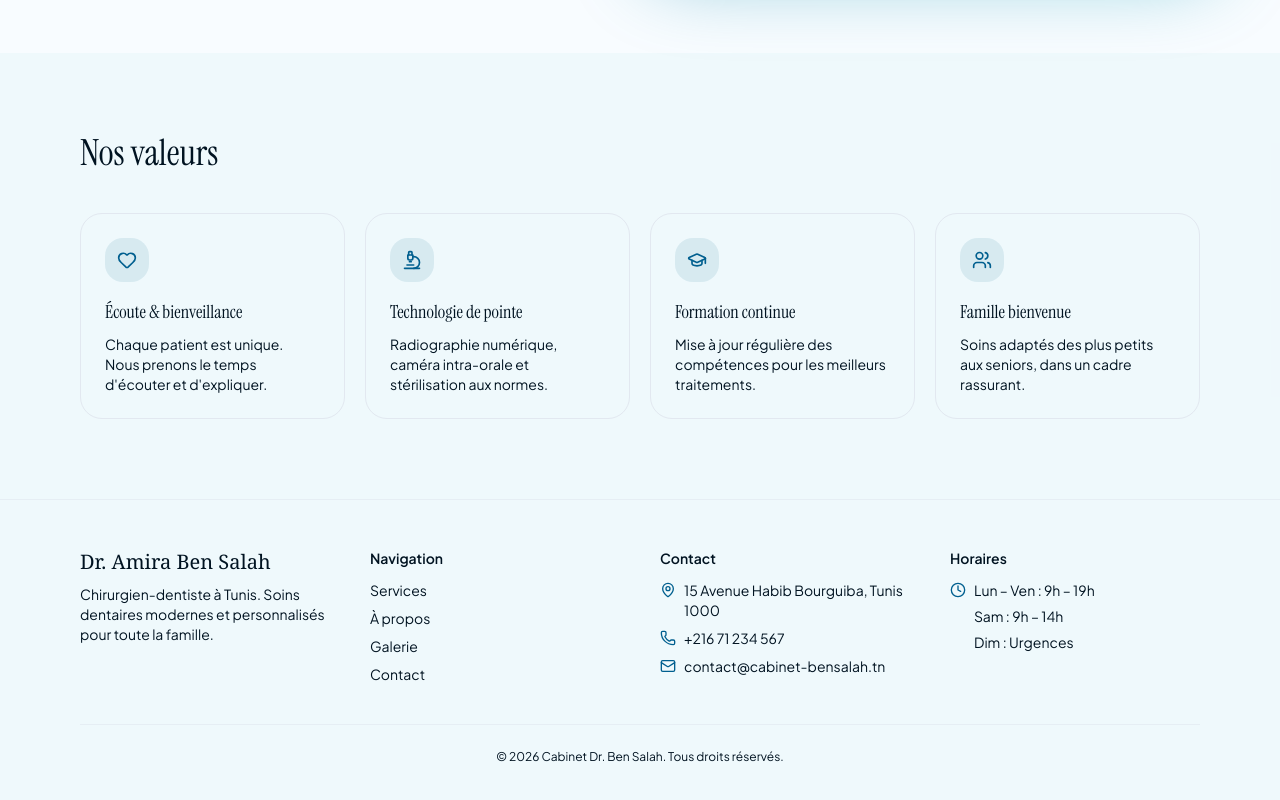
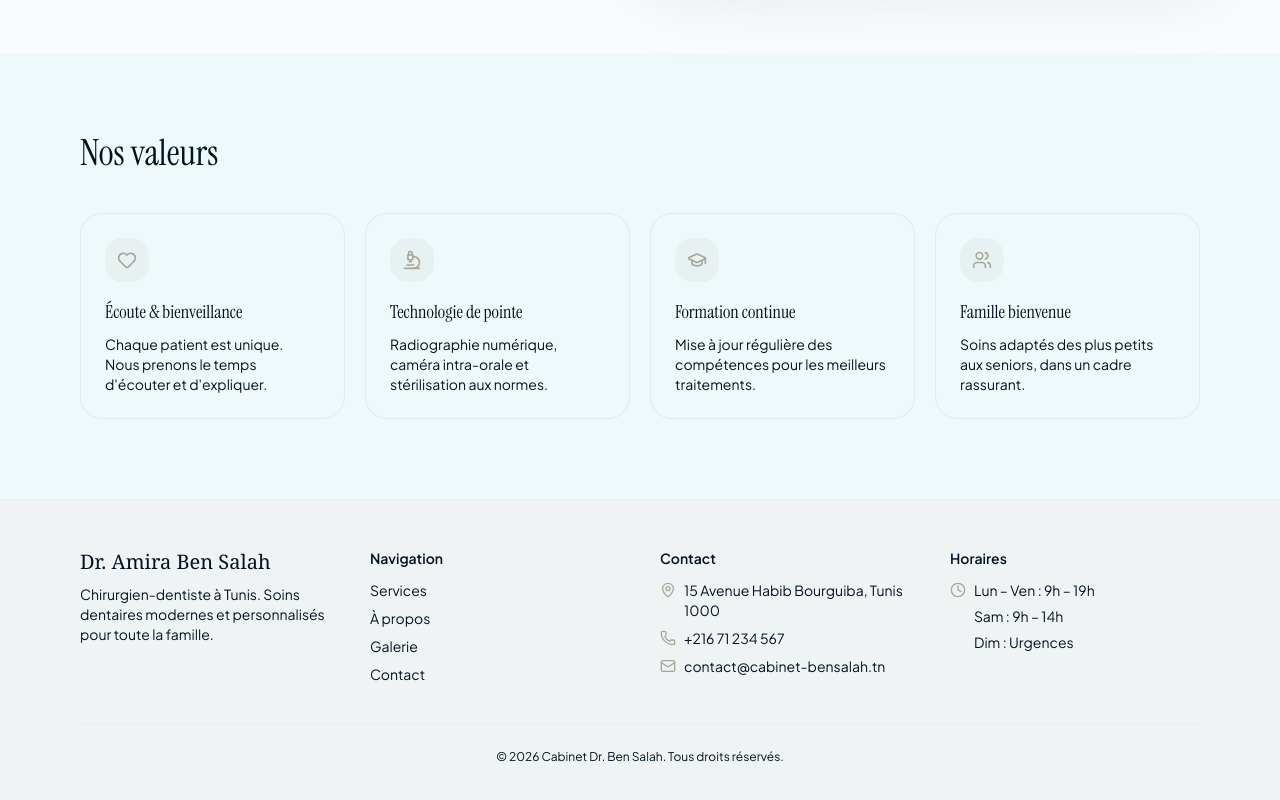
Before and after one commit to Yesserabedlmoujib/dentist-showcase-website, a React (Vite) app: page /about in a window 1280 px wide. Shown: the part 874-1674 px from the top of the page. Built offline with nearby package versions, Linux system fonts and the light colour scheme.

Commit message:
fixed pages styles

```diff
--- a/src/components/site-footer.tsx
+++ b/src/components/site-footer.tsx
@@ -3,7 +3,7 @@ import { MapPin, Phone, Mail, Clock } from "lucide-react";
 
 export function SiteFooter() {
   return (
-    <footer className="border-t border-border/60 bg-secondary/40">
+    <footer className="border-t border-border/60 bg-primary/10">
       <div className="mx-auto max-w-6xl px-4 py-12">
         <div className="grid gap-10 md:grid-cols-4">
           <div>
--- a/src/components/site-header.tsx
+++ b/src/components/site-header.tsx
@@ -18,9 +18,9 @@ export function SiteHeader() {
     <header className="sticky top-0 z-50 w-full border-b border-border/60 bg-background/80 backdrop-blur-md">
       <div className="mx-auto flex h-16 max-w-6xl items-center justify-between px-4">
         <Link to="/" className="flex items-center gap-2">
-          <div className="flex h-9 w-9 items-center justify-center rounded-full bg-primary text-primary-foreground font-bold">
+          {/* <div className="flex h-9 w-9 items-center justify-center rounded-full bg-primary text-primary-foreground font-bold">
             D
-          </div>
+          </div> */}
           <div className="leading-tight">
             <div className="font-serif text-lg">Dr. Amira Ben Salah</div>
             <div className="text-[10px] uppercase tracking-widest text-muted-foreground">
@@ -46,7 +46,7 @@ export function SiteHeader() {
         <div className="hidden md:block">
           <Button asChild size="sm">
             <Link to="/contact">
-              <Phone className="mr-1 h-4 w-4" /> Prendre RDV
+              <Phone className="mr-1 h-4 w-4 text-green-600" /> Prendre RDV
             </Link>
           </Button>
         </div>
--- a/src/components/ui/button.tsx
+++ b/src/components/ui/button.tsx
@@ -12,7 +12,7 @@ const buttonVariants = cva(
         default: "bg-primary text-primary-foreground hover:opacity-90",
         destructive: "bg-destructive text-white hover:bg-destructive/90",
         outline:
-          "border border-input bg-background hover:bg-accent hover:text-accent-foreground",
+          "border border-input bg-background hover:bg-primary/40 hover:text-primary-foreground",
         secondary:
           "bg-secondary text-secondary-foreground hover:bg-secondary/80",
         ghost: "hover:bg-accent hover:text-accent-foreground",
--- a/src/index.css
+++ b/src/index.css
@@ -33,7 +33,7 @@
   --background: oklch(0.99 0.005 230);
   --foreground: oklch(0.18 0.04 240);
 
-  --primary: oklch(0.45 0.13 230);
+  --primary: oklch(72.55% 0.02258 101.161);
   --primary-foreground: oklch(0.99 0.005 230);
 
   --secondary: oklch(0.95 0.02 220);
@@ -49,7 +49,7 @@
   --input: oklch(0.929 0.013 255.508);
   --ring: oklch(0.704 0.04 256.788);
 
-  --gradient-hero: linear-gradient(135deg, oklch(0.45 0.13 230) 0%, oklch(0.6 0.14 210) 100%);
+  --gradient-hero: linear-gradient(135deg, oklch(66.747% 0.02021 100.319) 0%, oklch(77.793% 0.01539 98.394) 100%);
   --shadow-card: 0 8px 32px -12px oklch(0.45 0.13 230 / 0.18);
 }
 
--- a/src/styles.css
+++ /dev/null
@@ -1,157 +0,0 @@
-@import url("https://fonts.googleapis.com/css2?family=Plus+Jakarta+Sans:wght@400;500;600;700;800&family=Instrument+Serif&display=swap");
-@import "tailwindcss";
-@source "../src";
-@import "tw-animate-css";
-
-@custom-variant dark (&:is(.dark *));
-
-/*
- * Design system definition.
- *
- * The @theme inline block maps CSS custom properties to Tailwind utility
- * classes (e.g. --color-primary -> bg-primary, text-primary).
- *
- * The :root and .dark blocks define the actual color values using oklch.
- * All colors MUST use oklch format.
- *
- * To add a new semantic color:
- * 1. Add the variable to :root (light value) and .dark (dark value)
- * 2. Register it in @theme inline as --color-<name>: var(--<name>)
- */
-
-@theme inline {
-  --radius-sm: calc(var(--radius) - 4px);
-  --radius-md: calc(var(--radius) - 2px);
-  --radius-lg: var(--radius);
-  --radius-xl: calc(var(--radius) + 4px);
-  --radius-2xl: calc(var(--radius) + 8px);
-  --radius-3xl: calc(var(--radius) + 12px);
-  --radius-4xl: calc(var(--radius) + 16px);
-  --color-background: var(--background);
-  --color-foreground: var(--foreground);
-  --color-card: var(--card);
-  --color-card-foreground: var(--card-foreground);
-  --color-popover: var(--popover);
-  --color-popover-foreground: var(--popover-foreground);
-  --color-primary: var(--primary);
-  --color-primary-foreground: var(--primary-foreground);
-  --color-secondary: var(--secondary);
-  --color-secondary-foreground: var(--secondary-foreground);
-  --color-muted: var(--muted);
-  --color-muted-foreground: var(--muted-foreground);
-  --color-accent: var(--accent);
-  --color-accent-foreground: var(--accent-foreground);
-  --color-destructive: var(--destructive);
-  --color-destructive-foreground: var(--destructive-foreground);
-  --color-border: var(--border);
-  --color-input: var(--input);
-  --color-ring: var(--ring);
-  --color-ring-offset-background: var(--background);
-  --color-chart-1: var(--chart-1);
-  --color-chart-2: var(--chart-2);
-  --color-chart-3: var(--chart-3);
-  --color-chart-4: var(--chart-4);
-  --color-chart-5: var(--chart-5);
-  --color-sidebar: var(--sidebar);
-  --color-sidebar-foreground: var(--sidebar-foreground);
-  --color-sidebar-primary: var(--sidebar-primary);
-  --color-sidebar-primary-foreground: var(--sidebar-primary-foreground);
-  --color-sidebar-accent: var(--sidebar-accent);
-  --color-sidebar-accent-foreground: var(--sidebar-accent-foreground);
-  --color-sidebar-border: var(--sidebar-border);
-  --color-sidebar-ring: var(--sidebar-ring);
-}
-
-:root {
-  --radius: 0.875rem;
-  --background: oklch(0.99 0.005 230);
-  --foreground: oklch(0.18 0.04 240);
-  --card: oklch(1 0 0);
-  --card-foreground: oklch(0.18 0.04 240);
-  --popover: oklch(1 0 0);
-  --popover-foreground: oklch(0.18 0.04 240);
-  --primary: oklch(0.45 0.13 230);
-  --primary-foreground: oklch(0.99 0.005 230);
-  --secondary: oklch(0.95 0.02 220);
-  --secondary-foreground: oklch(0.25 0.06 240);
-  --muted: oklch(0.96 0.01 230);
-  --muted-foreground: oklch(0.5 0.03 240);
-  --accent: oklch(0.72 0.12 200);
-  --accent-foreground: oklch(0.18 0.04 240);
-  --gradient-hero: linear-gradient(135deg, oklch(0.45 0.13 230) 0%, oklch(0.6 0.14 210) 100%);
-  --gradient-soft: linear-gradient(180deg, oklch(0.99 0.005 230) 0%, oklch(0.95 0.03 220) 100%);
-  --shadow-soft: 0 4px 20px -8px oklch(0.45 0.13 230 / 0.15);
-  --shadow-card: 0 8px 32px -12px oklch(0.45 0.13 230 / 0.18);
-  --destructive: oklch(0.577 0.245 27.325);
-  --destructive-foreground: oklch(0.984 0.003 247.858);
-  --border: oklch(0.929 0.013 255.508);
-  --input: oklch(0.929 0.013 255.508);
-  --ring: oklch(0.704 0.04 256.788);
-  --chart-1: oklch(0.646 0.222 41.116);
-  --chart-2: oklch(0.6 0.118 184.704);
-  --chart-3: oklch(0.398 0.07 227.392);
-  --chart-4: oklch(0.828 0.189 84.429);
-  --chart-5: oklch(0.769 0.188 70.08);
-  --sidebar: oklch(0.984 0.003 247.858);
-  --sidebar-foreground: oklch(0.129 0.042 264.695);
-  --sidebar-primary: oklch(0.208 0.042 265.755);
-  --sidebar-primary-foreground: oklch(0.984 0.003 247.858);
-  --sidebar-accent: oklch(0.968 0.007 247.896);
-  --sidebar-accent-foreground: oklch(0.208 0.042 265.755);
-  --sidebar-border: oklch(0.929 0.013 255.508);
-  --sidebar-ring: oklch(0.704 0.04 256.788);
-}
-
-.dark {
-  --background: oklch(0.129 0.042 264.695);
-  --foreground: oklch(0.984 0.003 247.858);
-  --card: oklch(0.208 0.042 265.755);
-  --card-foreground: oklch(0.984 0.003 247.858);
-  --popover: oklch(0.208 0.042 265.755);
-  --popover-foreground: oklch(0.984 0.003 247.858);
-  --primary: oklch(0.929 0.013 255.508);
-  --primary-foreground: oklch(0.208 0.042 265.755);
-  --secondary: oklch(0.279 0.041 260.031);
-  --secondary-foreground: oklch(0.984 0.003 247.858);
-  --muted: oklch(0.279 0.041 260.031);
-  --muted-foreground: oklch(0.704 0.04 256.788);
-  --accent: oklch(0.279 0.041 260.031);
-  --accent-foreground: oklch(0.984 0.003 247.858);
-  --destructive: oklch(0.704 0.191 22.216);
-  --destructive-foreground: oklch(0.984 0.003 247.858);
-  --border: oklch(1 0 0 / 10%);
-  --input: oklch(1 0 0 / 15%);
-  --ring: oklch(0.551 0.027 264.364);
-  --chart-1: oklch(0.488 0.243 264.376);
-  --chart-2: oklch(0.696 0.17 162.48);
-  --chart-3: oklch(0.769 0.188 70.08);
-  --chart-4: oklch(0.627 0.265 303.9);
-  --chart-5: oklch(0.645 0.246 16.439);
-  --sidebar: oklch(0.208 0.042 265.755);
-  --sidebar-foreground: oklch(0.984 0.003 247.858);
-  --sidebar-primary: oklch(0.488 0.243 264.376);
-  --sidebar-primary-foreground: oklch(0.984 0.003 247.858);
-  --sidebar-accent: oklch(0.279 0.041 260.031);
-  --sidebar-accent-foreground: oklch(0.984 0.003 247.858);
-  --sidebar-border: oklch(1 0 0 / 10%);
-  --sidebar-ring: oklch(0.551 0.027 264.364);
-}
-
-@layer base {
-  * {
-    border-color: var(--color-border);
-  }
-
-  body {
-    background-color: var(--color-background);
-    color: var(--color-foreground);
-    font-family: "Plus Jakarta Sans", system-ui, sans-serif;
-    -webkit-font-smoothing: antialiased;
-  }
-
-  h1, h2, h3 {
-    font-family: "Instrument Serif", Georgia, serif;
-    font-weight: 400;
-    letter-spacing: -0.01em;
-  }
-}
```
Also changed, not shown: src/routes/index.tsx (+11 -22 lines).
